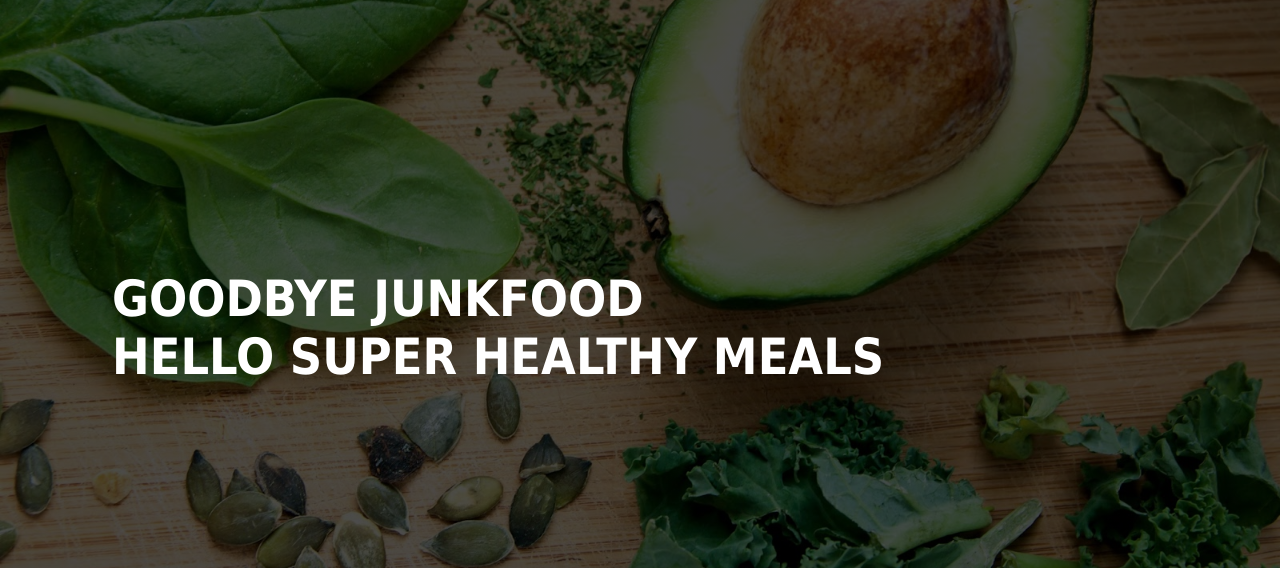
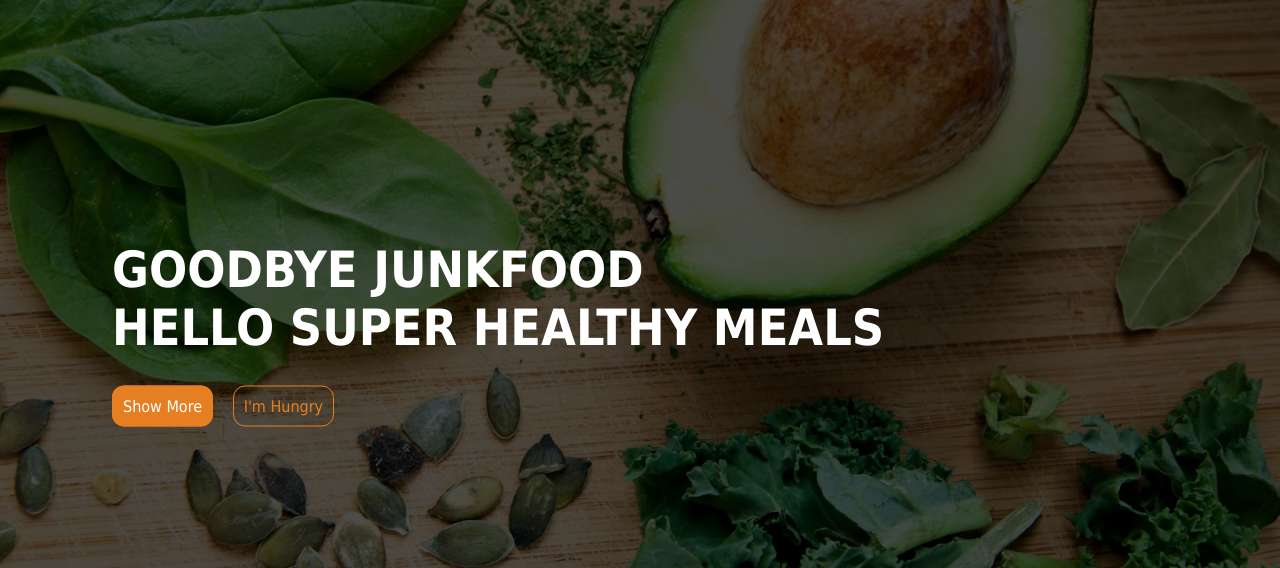
Before and after one commit to mickityy/sitetutorial, a plain HTML site: page index.html in a window 1280 px wide. Shown: the part 232-800 px from the top of the page. Drawn offline with Linux system fonts and the light colour scheme.

Commit message:
hero button hover effect

```diff
--- a/css/style.css
+++ b/css/style.css
@@ -88,7 +88,7 @@ header
 
 	 transition: all 0.5s ease-in; /* makes the orange color and border bottom above appear gradually on hover*/
 
-	 padding: 20px 0;/*this animated the padding on hover. But it also moves the menu items to the left one hover so we have to add the margin zero '0' at the end
+	 padding: 15px 0;/*this animated the padding on hover. But it also moves the menu items to the left one hover so we have to add the margin zero '0' at the end. This removes the rght margin**
 
 	 This ensure only the border bottom is animated*/
 }
@@ -99,3 +99,33 @@ header
 	float: left;/*without this code the logo and nav bar would overlap*/
 	margin-top: 10px;
 }
+
+.btn
+{
+	border: 1px solid #e67e22;/*adds a broder around the button with an ornage color and 1pixel thick. But it is touching the text so add padding around it*/
+	padding: 10px 10px; /*this creates a padding between the button text and border*/
+	color: #e67e22;
+	text-decoration: none;
+	border-radius: 12px;/*turns the text bordr from rectangle to bevel edges*/
+	margin-right: 15px;/*creates a spcae between the twon buttons*/
+}
+
+.button-awesome
+{
+	margin-top: 40px;/* adds padding betwen the buttons div and hero text above it*/
+}
+
+.btn-half
+{
+	background-color: #e67e22;
+	color: white; /*changes color of the first button*/
+
+}
+
+.btn-full:hover/*adding the word hover makes sure tha we only see the orange bg and white text color on hover*/
+{
+	background-color: #e67e22;/*btn 2 bg color*/
+	color: white;/*text color on the full button */
+	transition:all 0.5s ease-in;/*makes the above codes appear as a smooth transition on hover*/
+
+}
--- a/index.html
+++ b/index.html
@@ -22,10 +22,14 @@
 				<div class="row">
 					<div class="hero">
 							<h1>GOODBYE JUNKFOOD<br>HELLO SUPER HEALTHY MEALS</h1>
+							<div class="button-awesome">
+									<a href="" class="btn btn-half">Show More</a>
+									<a href="" class="btn btn-full">I'm Hungry</a>
+						 </div>
 					</div>
 			</div>
 		</header>
-		<!--header end-->
+		<!--header end logo + main nav + hero [ bg image]-->
 
 
 
```
Also changed, not shown: progress-screenshots/day2/Screenshot - 20_4_2017 , 7_48_12 PM.png (added), progress-screenshots/day2/Screenshot - 20_4_2017 , 7_50_31 PM.png (added), progress-screenshots/day2/Screenshot - 20_4_2017 , 7_52_40 PM.png (added), progress-screenshots/day2/Screenshot - 20_4_2017 , 7_55_28 PM.png (added), 5 other files.
